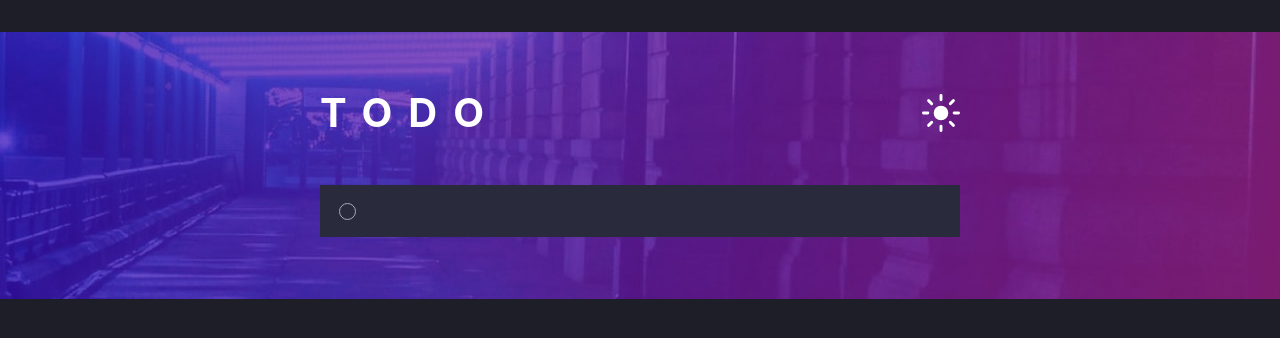
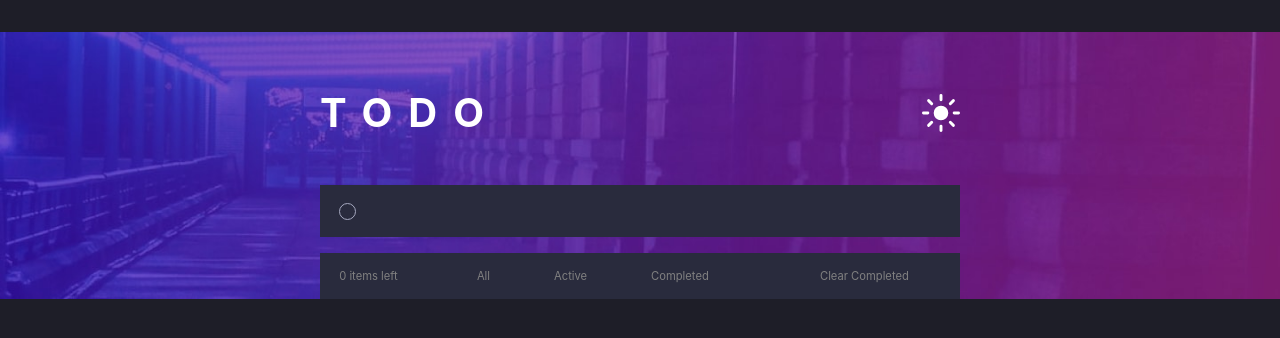
Before and after one commit to deepakoraon19/Todolist-react, a React (Create React App) app: page / in a window 1280 px wide. Shown: the top 338 px of the page. Built offline with nearby package versions, Linux system fonts and the light colour scheme.

Commit message:
bottom bar

```diff
--- a/src/components/SearchBar.js
+++ b/src/components/SearchBar.js
@@ -8,13 +8,14 @@ export default function SearchBar(props){
     if(e.key=="Enter"){
       setList([...list,e.target.value])
       e.target.value=""
+      console.log(list)
     }
   }
   let [mark,setMark]=useState([])
 
   let markEl=(id)=>{
     list.filter((el,i=0)=>{
-          if(i==id){setMark([...mark,id])}
+      if(i===id){setMark([...mark,id])}
     })
     console.log(mark)
   }
@@ -24,6 +25,11 @@ export default function SearchBar(props){
         return true
       }
       i++
+    }))
+  }
+  const removeCompleted = ()=>{
+   setList(list.map((el,index)=>{
+      mark.find((element)=>element===index)
     }))
   }
   return <>
@@ -39,18 +45,26 @@ export default function SearchBar(props){
   <input type="text"className="input-txt-box" onKeyPress={(e)=>{sendData(e)}}></input>
   </div>
   <div className='tasks'>
-    <ul >
-        <div >
+  <section >
   {
     list.map((item,i=0)=>{
 
-           return <>
+      return <div key={i}>
       <Tasks task={item} id={i++} removeEntry={removeEntry} markEl={markEl}></Tasks>
       <hr className='line'></hr>
-           </>
+      </div>
     })}
+    </section>
+    <div className='bottom-bar flex space-between align-items' >
+    <span>{list.length} items left</span>
+    <div className='flex space-between'>
+      <div className='bottom-btn'>All</div>
+      <div className='bottom-btn'>Active</div>
+      <div className='bottom-btn'>Completed</div>
     </div>
-    </ul>
+    <span className='bottom-btn'>Clear Completed</span>
+    </div>
+
     </div>
     </div>
     </>
--- a/src/components/Tasks.js
+++ b/src/components/Tasks.js
@@ -4,13 +4,14 @@ import Check from "../images/icon-check.svg"
 
 export default function Tasks(props){
 
-    return <li key={props.id}>
+    return <div >
     <div className='txt-box flex'>
-        <div className='circle' onClick={(id)=>{props.markEl(props.id)}}><img onClick={(e)=>{ console.log(e)
-            e.target.style.display="block"}} className="check" src={Check}/></div>
-        <p className='txt'>{props.task}</p>
-        {/* {console.log(props)} */}
-        <img src={Cross} className='cross' alt="cross" onClick={()=>{props.removeEntry(props.id)}}></img>
+    <div className='circle' onClick={(id)=>{props.markEl(props.id)}}>
+     <img onClick={(e)=>{ console.log(e);e.target.style.display="block"}} className="check" src={Check}/>
     </div>
-    </li>
+    <p className='txt'>{props.task}</p>
+    {/* {console.log(props)} */}
+    <img src={Cross} className='cross' alt="cross" onClick={()=>{props.removeEntry(props.id)}}></img>
+    </div>
+    </div>
 }
--- a/src/index.css
+++ b/src/index.css
@@ -123,3 +123,16 @@ hr{
   /* position: relative; */
 
 }
+.bottom-bar{
+  color:grey;
+  background-color: #292B3D;
+  padding:0% 3%;
+  font-size: .7rem;
+
+}
+.bottom-btn{
+  margin: 2vh 2.5vw;
+}
+.bottom-btn:hover{
+  color:white
+}
```
Lines whose indentation alone changed are shown as unchanged.
